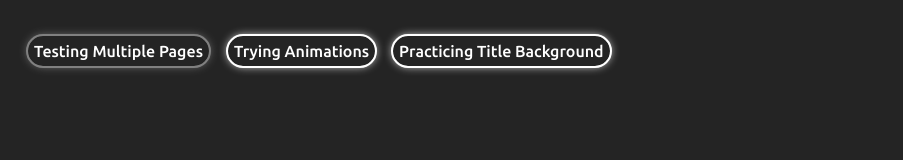
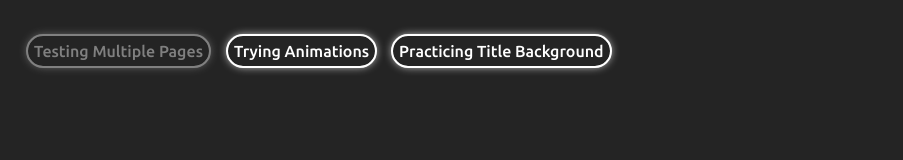
Before and after one commit to 0volem/0volem.github.io, a plain HTML site: page redesign.html in a window 1280 px wide. In both pictures the pointer is over the link "Testing Multiple Pages". Shown: the top 160 px of the page, without its empty margins (0-903 px from the left). Drawn offline with Linux system fonts and the light colour scheme; a web font is replaced by a local one.

Commit message:
Update redesign.html

```diff
--- a/redesign.html
+++ b/redesign.html
@@ -62,6 +62,9 @@ margin-left: 385px;
   color: white;
     text-decoration: none;
   }
+  a:hover{
+  color: grey;
+  }
 </style>
 
 <p class="button top"><a href="test.html">Testing Multiple Pages</a></p>
```
